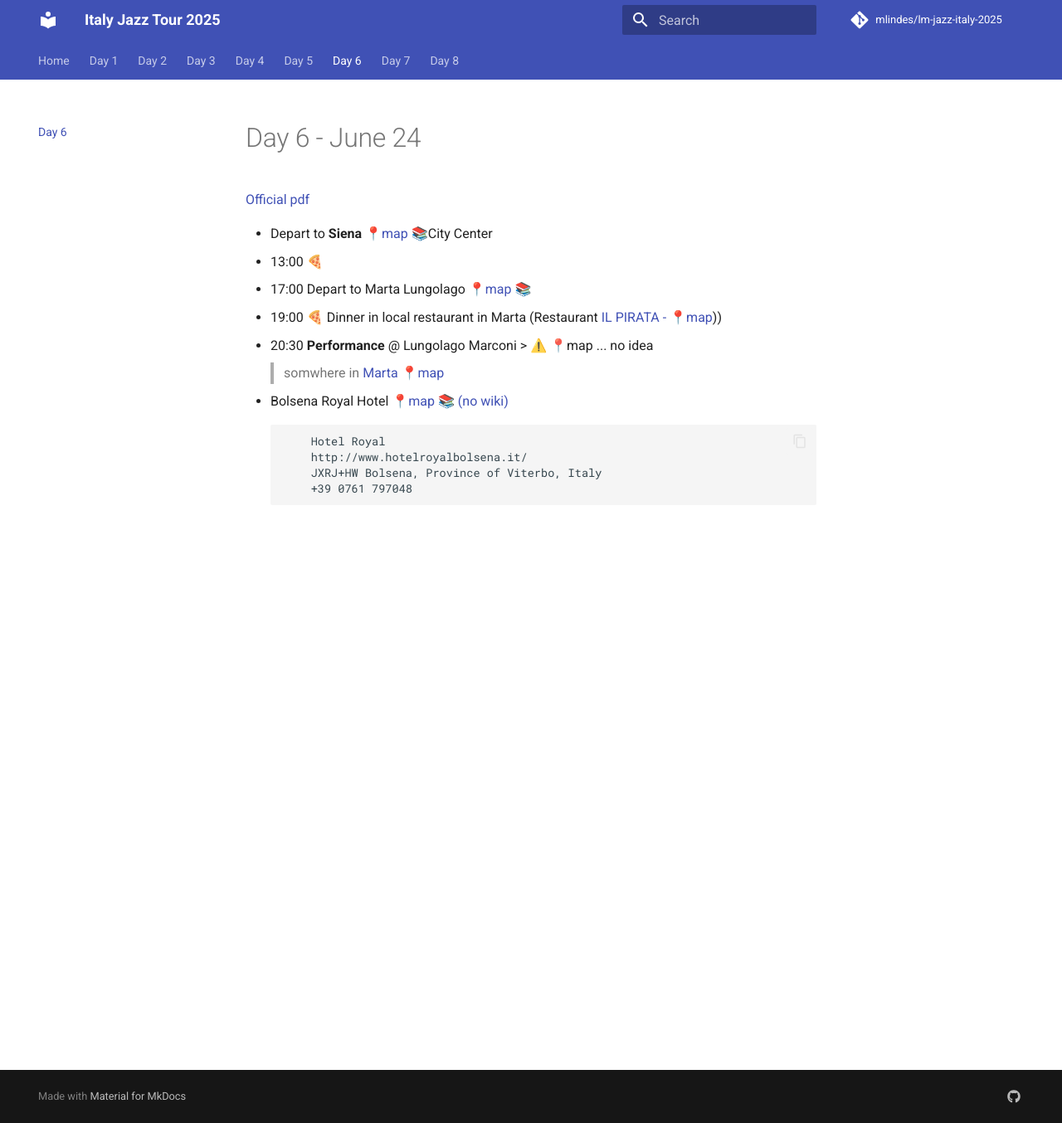
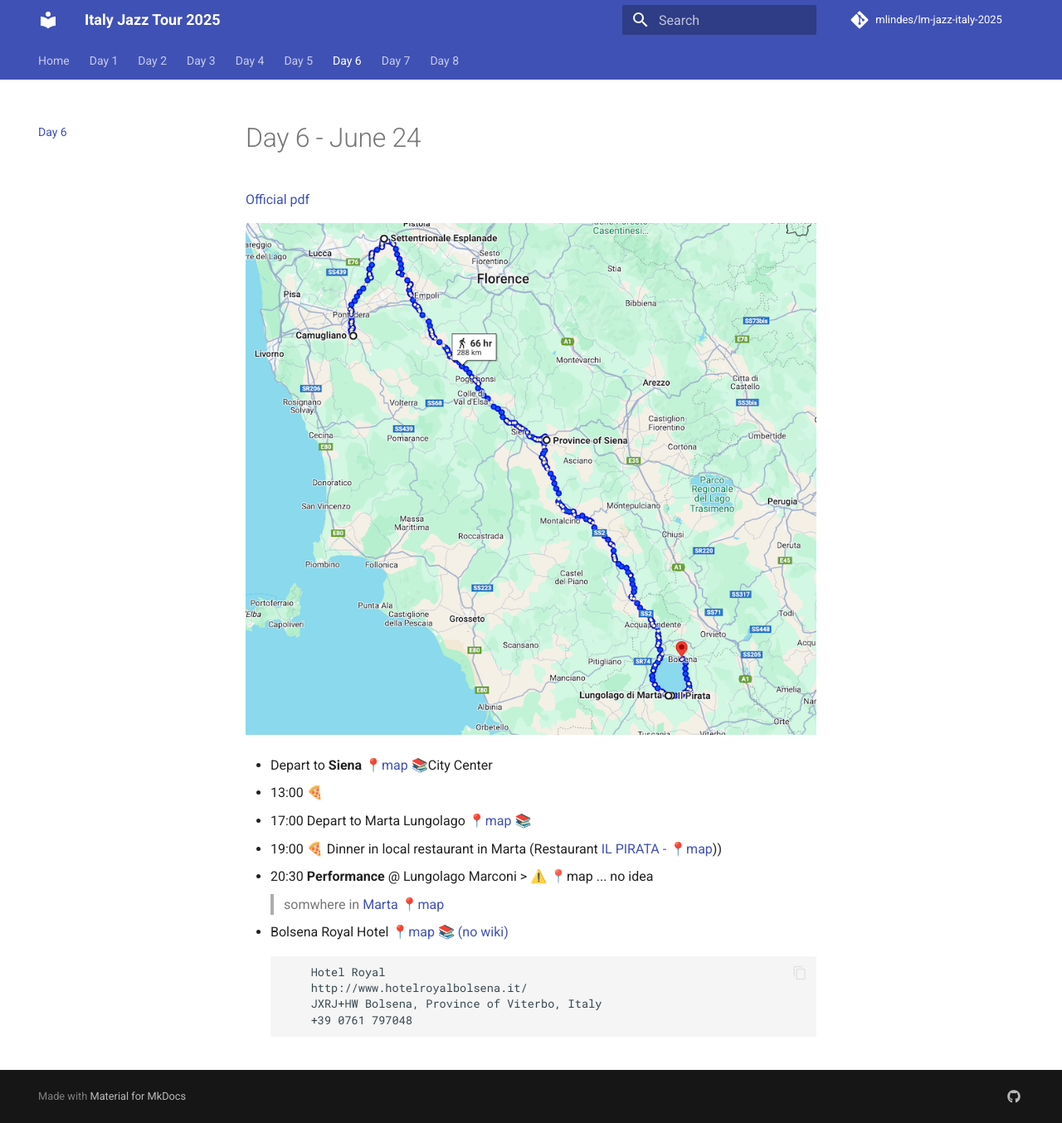
Before and after one commit to mlindes/lm-jazz-italy-2025, an MkDocs documentation site: the page built from docs/day6.md, in a window 1280 px wide and 1354 px high. Shown: the whole window at 83% size. Built offline with MkDocs 1.6.1 and Material for MkDocs 9.7.7, drawn with Linux system fonts in a browser that asks for light colours; comment, search, counter and statistics services are not loaded.

Commit message:
day6 image

```diff
--- a/docs/day6.md
+++ b/docs/day6.md
@@ -1,6 +1,9 @@
 # Day 6 - June 24
 
 [Official pdf](./Itinerary2.pdf)
+
+![Day6](./day6.png)
+
 
 - Depart to **Siena** [📍map](https://maps.app.goo.gl/BSrJShKYcqW3LDrF9) [📚](https://en.wikipedia.org/wiki/Siena)City Center
 - 13:00 🍕
```
Also changed, not shown: docs/day6.png (added).
